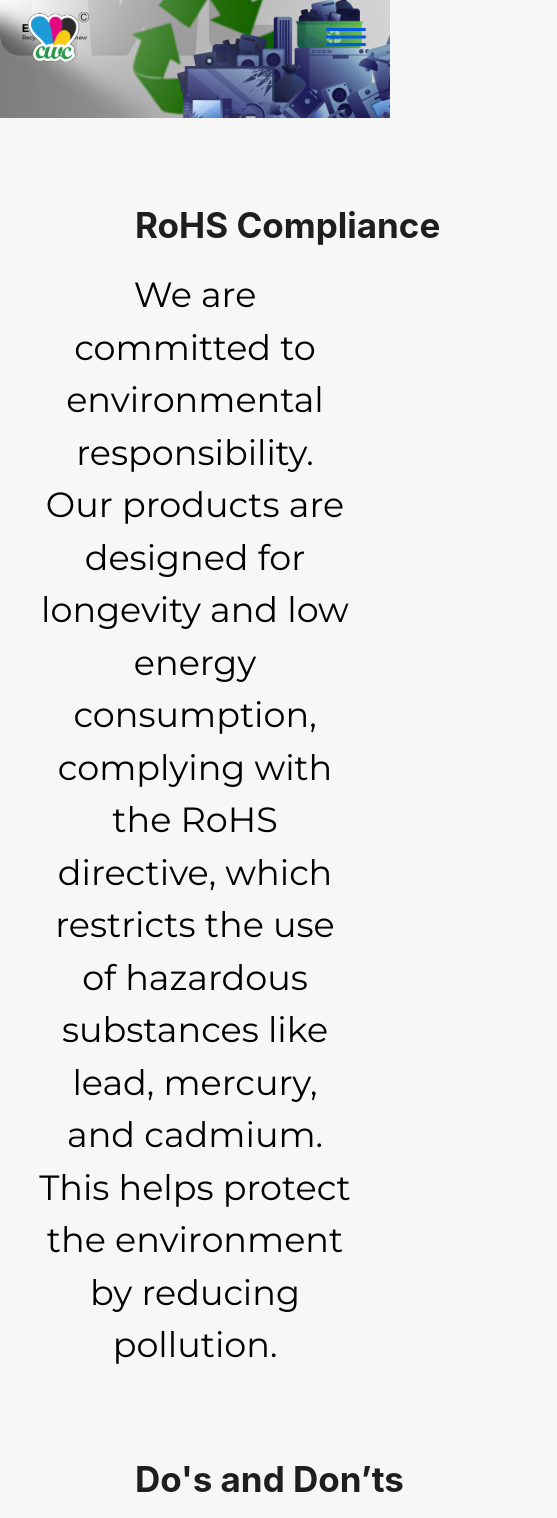
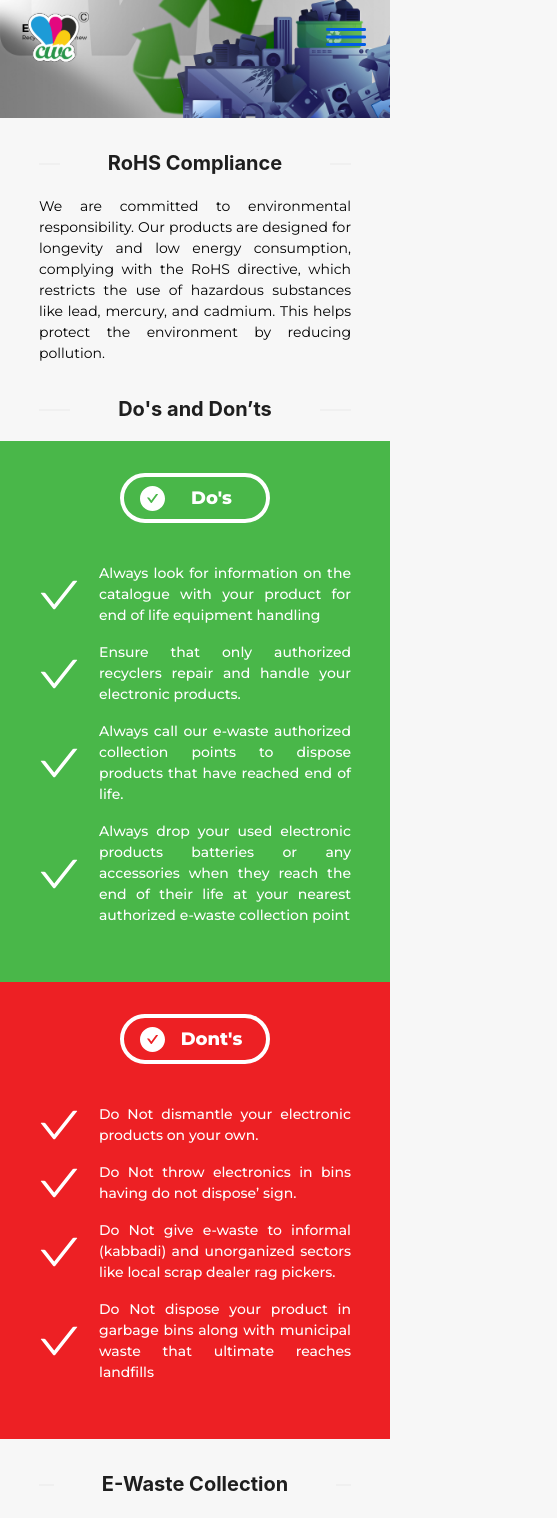
Before and after one commit to Gauraang24/printer-website, a React (Vite) app: page /e-waste in a window 390 px wide. Shown: the top 1518 px of the page, 557 px wide, since content can reach past the window. Built offline with nearby package versions, Linux system fonts and the light colour scheme.

Commit message:
Ewaste : Responsiveness

```diff
--- a/src/pages/EWaste/Ewaste.jsx
+++ b/src/pages/EWaste/Ewaste.jsx
@@ -1,9 +1,25 @@
 import { Collapse, Divider } from "antd";
 import KeepInTouch from "../../commonComponents/KeepInTouch";
-import { dos, eWasteCollectionData } from "../../staticData/ewaste";
+import { donts, dos, eWasteCollectionData } from "../../staticData/ewaste";
 import { CheckCircleFilled, CheckOutlined } from "@ant-design/icons";
+import { useEffect, useState } from "react";
 
 const Ewaste = () => {
+  const [isLargeScreen, setIsLargeScreen] = useState(window.innerWidth >= 768);
+  console.log("isLargeScreen", isLargeScreen);
+
+  useEffect(() => {
+    const handleResize = () => {
+      setIsLargeScreen(window.innerWidth >= 1024);
+    };
+
+    window.addEventListener("resize", handleResize);
+
+    // Cleanup event listener on unmount
+    return () => {
+      window.removeEventListener("resize", handleResize);
+    };
+  }, []);
   return (
     <section>
       {/* Banner Section */}
@@ -15,11 +31,13 @@
         />
       </div>
       {/* RoHS Compliance */}
-      <div className="w-[80%] mx-auto mt-[80px]">
+      <div className="w-[80%] mx-auto 2xs:mt-[30px] sm:mt-[40px] md:mt-[50px] lg:mt-[60px] xl:mt-[70px] 2xl:mt-[80px]">
         <Divider className="">
-          <p className="text-[35px] font-bold px-20">RoHS Compliance</p>
+          <p className="2xs:text-[20px] sm:text-[23px] xmd:text-[25px] md:text-[28px] lg:text-[30px] xl:text-[35px] font-bold px-8 md:px-10 lg:px-14 xl:px-20">
+            RoHS Compliance
+          </p>
         </Divider>
-        <p className="text-center text-[35px]">
+        <p className="text-justify lg:text-center 2xs:text-[14px] sm:text-[16px] md:text-[18px] lg:text-[20px] xl:text-[23px] 2xl:text-[25px]">
           We are committed to environmental responsibility. Our products are
           designed for longevity and low energy consumption, complying with the
           RoHS directive, which restricts the use of hazardous substances like
@@ -29,71 +47,99 @@
       </div>
 
       {/* Dos and Donts  */}
-      <div className="w-full mt-[80px]">
+      <div className="w-full 2xs:mt-[30px] sm:mt-[40px] md:mt-[50px] lg:mt-[60px] xl:mt-[70px] 2xl:mt-[80px]">
         <div className="w-[80%] mx-auto">
           <Divider className="">
-            <p className="text-[35px] font-bold px-20">Do's and Don’ts</p>
+            <p className="2xs:text-[20px] sm:text-[23px] xmd:text-[25px] md:text-[28px] lg:text-[30px] xl:text-[35px] font-bold  px-8 md:px-10 lg:px-14 xl:px-20">
+              Do's and Don’ts
+            </p>
           </Divider>
         </div>
 
-        <div className="flex bg-[#49B749]">
-          <div className=" w-[48%] bg-[#49B749] flex items-center  flex-col pt-20">
-            <div className="h-[90px] w-[260px] border-4 border-white rounded-full flex justify-between gap-2 px-4 items-center mb-10">
-              <CheckCircleFilled style={{ fontSize: "55px", color: "#fff" }} />
+        <div className="flex flex-col md:flex-row bg-[#49B749]">
+          <div className="w-full md:w-[48%] bg-[#49B749] flex items-center  flex-col xl:pt-20 lg:pt-16 md:pt-12 sm:pt-10 2xs:pt-8">
+            <div className="h-[50px] w-[150px] lg:h-[90px] lg:w-[260px] border-4 border-white rounded-full flex justify-between gap-2 px-4 items-center mb-10">
+              <CheckCircleFilled style={{ fontSize: isLargeScreen ? "55px" : "25px", color: "#fff" }} />
               <div className="flex-1">
-                <p className="text-white text-[31px] font-extrabold text-center">
+                <p className="text-white 2xs:text-[18px] sm:text-[20px] md:text-[24px] lg:text-[27px] xl:text-[31px] font-extrabold text-center">
                   Do's
                 </p>
               </div>
             </div>
 
             <div className="mb-10">
-                {
-                    dos.map((i)=>{
-                        return <div className="mx-[10%] flex justify-between items-start gap-5 mb-4">
-                            <CheckOutlined style={{ fontSize: "40px",fontWeight : "bold", color: "#fff" , marginTop : "10px"}}/>
-                         <p className="text-[25px] font-medium text-justify text-white">{i}</p>
-                        </div>
-                    })
-                }
+              {dos.map((i) => {
+                return (
+                  <div className="mx-[10%] flex justify-between items- gap-5 mb-4">
+                    <CheckOutlined
+                      style={{
+                        fontSize: "40px",
+                        fontWeight: "bold",
+                        color: "#fff",
+                        // marginTop: "10px",
+                      }}
+                    />
+                    <p className="2xs:text-[14px] sm:text-[16px] md:text-[18px] lg:text-[20px] xl:text-[23px] 2xl:text-[25px] font-medium text-justify text-white">
+                      {i}
+                    </p>
+                  </div>
+                );
+              })}
             </div>
           </div>
           <div
-            className=" w-[52%] bg-[#ED2024] flex items-center flex-col pt-20"
+            className="w-full md:w-[52%] bg-[#ED2024] flex items-center flex-col xl:pt-20 lg:pt-16 md:pt-12 sm:pt-10 2xs:pt-8 lg:clip-path-none"
             style={{
-              clipPath: "polygon(3% 0, 100% 0, 100% 100%, 0% 100%)",
+              clipPath:
+                isLargeScreen && "polygon(3% 0, 100% 0, 100% 100%, 0% 100%)",
             }}
           >
-            <div className="h-[90px] w-[260px] border-4 border-white rounded-full flex justify-between gap-2 px-4 items-center mb-10">
-              <CheckCircleFilled style={{ fontSize: "55px", color: "#fff" }} />
+            <div className="h-[50px] w-[150px] lg:h-[90px] lg:w-[260px] border-4 border-white rounded-full flex justify-between gap-2 px-4 items-center mb-10">
+              <CheckCircleFilled
+                style={{
+                  fontSize: isLargeScreen ? "55px" : "25px",
+                  color: "#fff",
+                }}
+              />
               <div className="flex-1">
-                <p className="text-white text-[31px] font-extrabold text-center">
-                  Do's
+                <p className="text-white 2xs:text-[18px] sm:text-[20px] md:text-[24px] lg:text-[27px] xl:text-[31px] font-extrabold text-center">
+                  Dont's
                 </p>
               </div>
             </div>
 
             <div className="mb-10">
-                {
-                    dos.map((i)=>{
-                        return <div className="mx-[10%] flex justify-between items-start gap-5 mb-4">
-                            <CheckOutlined style={{ fontSize: "40px",fontWeight : "bold", color: "#fff" , marginTop : "10px"}}/>
-                         <p className="text-[25px] font-medium text-justify text-white">{i}</p>
-                        </div>
-                    })
-                }
+              {donts.map((i) => {
+                return (
+                  <div className="mx-[10%] flex items-center gap-5 mb-4">
+                    <CheckOutlined
+                      style={{
+                        fontSize: "40px",
+                        fontWeight: "bold",
+                        color: "#fff",
+                        // marginTop: "10px",
+                      }}
+                    />
+                    <p className="2xs:text-[14px] sm:text-[16px] md:text-[18px] lg:text-[20px] xl:text-[23px] 2xl:text-[25px] font-medium text-justify text-white">
+                      {i}
+                    </p>
+                  </div>
+                );
+              })}
             </div>
           </div>
         </div>
       </div>
 
       {/* E-Waste Collection */}
-      <div className="w-[80%] mx-auto my-[80px]">
+      <div className="w-[80%] mx-auto 2xs:my-[30px] sm:my-[40px] md:my-[50px] lg:my-[60px] xl:my-[70px] 2xl:my-[80px]">
         <Divider className="">
-          <p className="text-[35px] font-bold px-20">E-Waste Collection</p>
+          <p className="2xs:text-[20px] sm:text-[23px] xmd:text-[25px] md:text-[28px] lg:text-[30px] xl:text-[35px] font-bold  px-8 md:px-10 lg:px-14 xl:px-20">
+            E-Waste Collection
+          </p>
         </Divider>
 
-        <p className="text-justify text-[35px] mb-12">
+        <p className="text-justify 2xs:text-[14px] sm:text-[16px] md:text-[18px] lg:text-[20px] xl:text-[23px] 2xl:text-[25px] mb-12">
           We have signed an agreement with M/s. GLOBAL WASTE SOLUTION, who is an
           authorized dismantler and recycler having authorization from Haryana
           Pollution control board as our new Recycler, who shall be responsible
@@ -110,7 +156,7 @@
           {eWasteCollectionData.map((item) => {
             return (
               <Collapse
-                className="w-[49%] "
+                className="w-full sm:w-[49%]"
                 items={[
                   {
                     key: "1",
```
